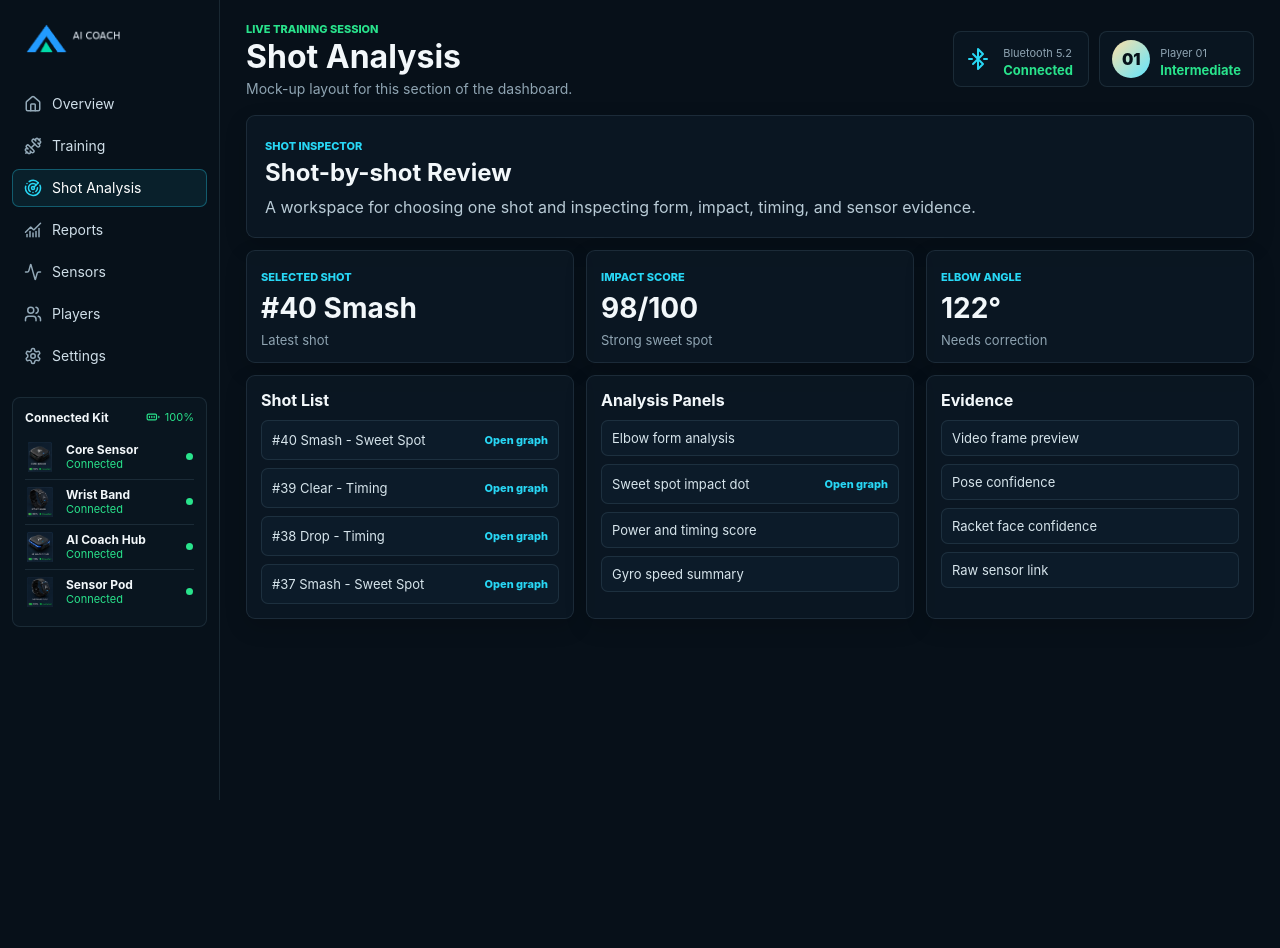
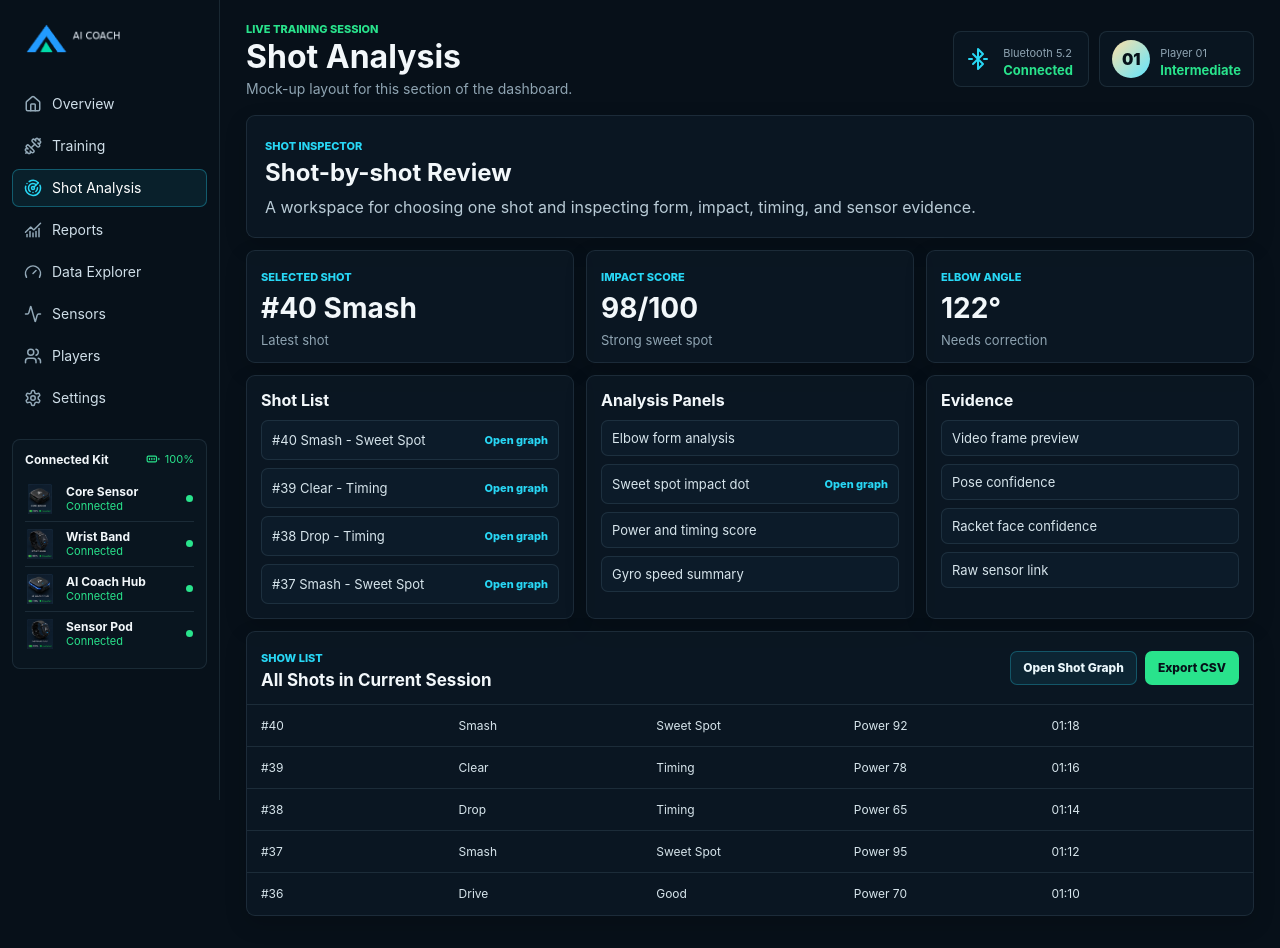
Before and after one commit to Anuwry/level2_hack3_dashboard, a React (Vite) app: page / in a window 1280 px wide. Both pictures are taken after a click on the button "Shot Analysis". Before the commit the page ends 800 px from the top, so only its background shows below. Built offline with nearby package versions, Linux system fonts and the light colour scheme.

Commit message:
Add data explorer lists

```diff
--- a/src/App.css
+++ b/src/App.css
@@ -462,6 +462,94 @@ button {
   color: var(--cyan);
   font-size: 11px;
   font-weight: 800;
+}
+
+.recordList {
+  border: 1px solid var(--line);
+  border-radius: 9px;
+  background: rgba(13, 26, 38, 0.72);
+  box-shadow: 0 8px 22px rgba(0, 0, 0, 0.16);
+}
+
+.recordListHeader {
+  display: flex;
+  align-items: center;
+  justify-content: space-between;
+  gap: 14px;
+  padding: 14px;
+  border-bottom: 1px solid var(--line);
+}
+
+.recordListHeader span {
+  color: var(--cyan);
+  font-size: 11px;
+  font-weight: 800;
+  text-transform: uppercase;
+}
+
+.recordListHeader h3 {
+  margin: 4px 0 0;
+  font-size: 17px;
+}
+
+.recordActions {
+  display: flex;
+  gap: 8px;
+  flex-wrap: wrap;
+  justify-content: flex-end;
+}
+
+.recordActions button {
+  min-height: 34px;
+  padding: 0 12px;
+  color: #eaf7fb;
+  font-size: 12px;
+  font-weight: 800;
+  border: 1px solid rgba(40, 215, 245, 0.28);
+  border-radius: 7px;
+  background: rgba(40, 215, 245, 0.08);
+  cursor: pointer;
+}
+
+.recordActions button:last-child {
+  color: #061119;
+  border-color: transparent;
+  background: var(--green);
+}
+
+.recordRows {
+  display: grid;
+}
+
+.recordRow {
+  display: grid;
+  grid-template-columns: repeat(5, minmax(0, 1fr));
+  gap: 10px;
+  align-items: center;
+  min-height: 42px;
+  padding: 10px 14px;
+  color: #d7e5ec;
+  text-align: left;
+  border: 0;
+  border-bottom: 1px solid var(--line);
+  background: transparent;
+  cursor: pointer;
+}
+
+.recordRow:hover {
+  background: rgba(40, 215, 245, 0.06);
+}
+
+.recordRow:last-child {
+  border-bottom: 0;
+}
+
+.recordRow span {
+  min-width: 0;
+  overflow: hidden;
+  font-size: 12px;
+  text-overflow: ellipsis;
+  white-space: nowrap;
 }
 
 .modalOverlay {
@@ -1197,6 +1285,7 @@ button {
   .categoryGrid,
   .mockupStats,
   .mockupSections,
+  .recordRow,
   .scoreGrid,
   .graphLayout,
   .deviceGrid {
@@ -1222,6 +1311,7 @@ button {
   .categoryGrid,
   .mockupStats,
   .mockupSections,
+  .recordRow,
   .scoreGrid,
   .detailGrid.twoCol,
   .formAnalysisDetail,
--- a/src/App.jsx
+++ b/src/App.jsx
@@ -30,6 +30,7 @@ const navItems = [
   { id: 'training', label: 'Training', icon: Dumbbell },
   { id: 'shot-analysis', label: 'Shot Analysis', icon: Radar },
   { id: 'reports', label: 'Reports', icon: ChartNoAxesCombined },
+  { id: 'data-explorer', label: 'Data Explorer', icon: Gauge },
   { id: 'sensors', label: 'Sensors', icon: Activity },
   { id: 'players', label: 'Players', icon: Users },
   { id: 'settings', label: 'Settings', icon: Settings },
@@ -139,6 +140,67 @@ const visualizationSets = {
       { label: 'Week 1', value: 74, secondary: 'Timing focus' },
       { label: 'Week 2', value: 79, secondary: 'Power focus' },
       { label: 'Current', value: 82, secondary: 'Balanced' },
+    ],
+  },
+}
+
+const recordLists = {
+  shots: {
+    title: 'All Shots in Current Session',
+    actionLabel: 'Open Shot Graph',
+    visualizationId: 'shotList',
+    rows: [
+      ['#40', 'Smash', 'Sweet Spot', 'Power 92', '01:18'],
+      ['#39', 'Clear', 'Timing', 'Power 78', '01:16'],
+      ['#38', 'Drop', 'Timing', 'Power 65', '01:14'],
+      ['#37', 'Smash', 'Sweet Spot', 'Power 95', '01:12'],
+      ['#36', 'Drive', 'Good', 'Power 70', '01:10'],
+    ],
+  },
+  sessions: {
+    title: 'Session History',
+    actionLabel: 'Open Session Graph',
+    visualizationId: 'sessionHistory',
+    rows: [
+      ['May 26', '40 shots', 'Overall 88', 'Best Smash #24', '18m 36s'],
+      ['May 22', '40 shots', 'Overall 83', 'Timing focus', '17m 12s'],
+      ['May 15', '42 shots', 'Overall 80', 'Power focus', '20m 02s'],
+      ['May 08', '38 shots', 'Overall 78', 'Form focus', '16m 44s'],
+      ['May 01', '34 shots', 'Overall 74', 'Baseline', '15m 28s'],
+    ],
+  },
+  devices: {
+    title: 'Device List',
+    actionLabel: 'Open Sensor Graph',
+    visualizationId: 'deviceHealth',
+    rows: [
+      ['Core Sensor', 'Connected', 'Battery 100%', 'Signal good', 'Seen now'],
+      ['Wrist Band', 'Connected', 'Battery 96%', 'Signal good', 'Seen now'],
+      ['AI Coach Hub', 'Connected', 'Battery 100%', 'Signal good', 'Seen now'],
+      ['Sensor Pod', 'Connected', 'Battery 94%', 'Signal good', 'Seen now'],
+    ],
+  },
+  players: {
+    title: 'Player List',
+    actionLabel: 'Open Player Graph',
+    visualizationId: 'playerHistory',
+    rows: [
+      ['Player 01', 'Intermediate', 'Right hand', 'Overall 82', 'Active'],
+      ['Player 02', 'Beginner', 'Right hand', 'Overall 64', 'Inactive'],
+      ['Player 03', 'Advanced', 'Left hand', 'Overall 91', 'Inactive'],
+    ],
+  },
+  allData: {
+    title: 'All Data Explorer',
+    actionLabel: 'Open Combined Graph',
+    visualizationId: 'trendCharts',
+    rows: [
+      ['Shot', '#40 Smash', 'Sweet Spot', 'Power 92', '01:18'],
+      ['Shot', '#39 Clear', 'Timing', 'Power 78', '01:16'],
+      ['Session', 'May 26', '40 shots', 'Overall 88', '18m 36s'],
+      ['Device', 'Core Sensor', 'Connected', 'Battery 100%', 'Seen now'],
+      ['Player', 'Player 01', 'Intermediate', 'Overall 82', 'Active'],
+      ['Report', 'May Summary', 'Ready', 'CSV/PDF', 'Updated today'],
     ],
   },
 }
@@ -532,6 +594,7 @@ const pageMockups = {
         items: ['Video frame preview', 'Pose confidence', 'Racket face confidence', 'Raw sensor link'],
       },
     ],
+    records: recordLists.shots,
   },
   reports: {
     kicker: 'Reports',
@@ -556,6 +619,32 @@ const pageMockups = {
         items: ['PDF report', 'CSV shot data', 'Coach summary', 'Share link'],
       },
     ],
+    records: recordLists.sessions,
+  },
+  'data-explorer': {
+    kicker: 'All Data',
+    title: 'Global Data Explorer',
+    description: 'A combined list for shots, sessions, devices, players, and reports. Use this when you need one exportable data view.',
+    primary: [
+      ['Records', '24', 'Across all data types'],
+      ['Filters', '5', 'Type, date, player, status, score'],
+      ['Export', 'CSV', 'Current filtered view'],
+    ],
+    sections: [
+      {
+        title: 'Filters',
+        items: ['Type: All', 'Date range: This month', 'Player: Player 01', 'Status: Any'],
+      },
+      {
+        title: 'Interactive Views',
+        items: ['Shot List', 'Session History', 'Trend Charts', 'Health Checks'],
+      },
+      {
+        title: 'Exports',
+        items: ['Export visible rows', 'Export shot data', 'Export session report', 'Export sensor status'],
+      },
+    ],
+    records: recordLists.allData,
   },
   sensors: {
     kicker: 'Sensors',
@@ -580,6 +669,7 @@ const pageMockups = {
         items: ['Start calibration', 'Reset device', 'Test vibration', 'Reconnect device'],
       },
     ],
+    records: recordLists.devices,
   },
   players: {
     kicker: 'Players',
@@ -604,6 +694,7 @@ const pageMockups = {
         items: ['Add player', 'Switch player', 'Edit profile', 'Archive player'],
       },
     ],
+    records: recordLists.players,
   },
   settings: {
     kicker: 'Settings',
@@ -694,6 +785,53 @@ function MockupPage({ page, onVisualizationOpen }) {
               })}
             </ul>
           </article>
+        ))}
+      </div>
+
+      {page.records && (
+        <RecordList data={page.records} onVisualizationOpen={onVisualizationOpen} />
+      )}
+    </section>
+  )
+}
+
+function exportRecordListAsCsv(data) {
+  const escapeCell = (value) => `"${String(value).replaceAll('"', '""')}"`
+  const maxColumns = Math.max(...data.rows.map((row) => row.length))
+  const headers = Array.from({ length: maxColumns }, (_, index) => `column_${index + 1}`)
+  const csv = [
+    headers.map(escapeCell).join(','),
+    ...data.rows.map((row) => headers.map((_, index) => escapeCell(row[index] || '')).join(',')),
+  ].join('\n')
+  const blob = new Blob([csv], { type: 'text/csv;charset=utf-8' })
+  const url = URL.createObjectURL(blob)
+  const link = document.createElement('a')
+  link.href = url
+  link.download = `${data.title.toLowerCase().replaceAll(' ', '-')}.csv`
+  document.body.appendChild(link)
+  link.click()
+  link.remove()
+  URL.revokeObjectURL(url)
+}
+
+function RecordList({ data, onVisualizationOpen }) {
+  return (
+    <section className="recordList">
+      <div className="recordListHeader">
+        <div>
+          <span>Show List</span>
+          <h3>{data.title}</h3>
+        </div>
+        <div className="recordActions">
+          <button type="button" onClick={() => onVisualizationOpen(data.visualizationId)}>{data.actionLabel}</button>
+          <button type="button" onClick={() => exportRecordListAsCsv(data)}>Export CSV</button>
+        </div>
+      </div>
+      <div className="recordRows">
+        {data.rows.map((row) => (
+          <button type="button" className="recordRow" onClick={() => onVisualizationOpen(data.visualizationId)} key={row.join('-')}>
+            {row.map((cell) => <span key={cell}>{cell}</span>)}
+          </button>
         ))}
       </div>
     </section>
```
